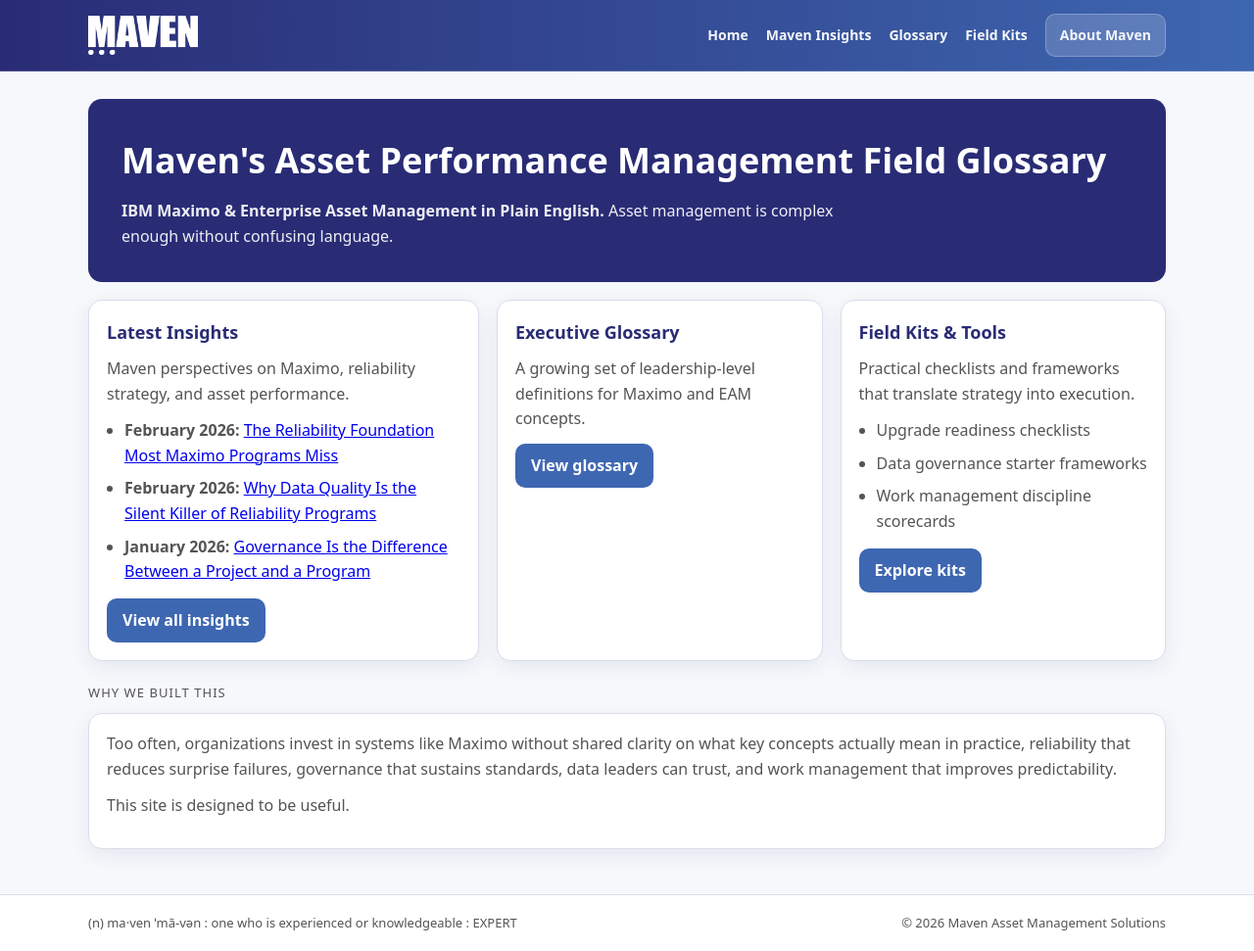
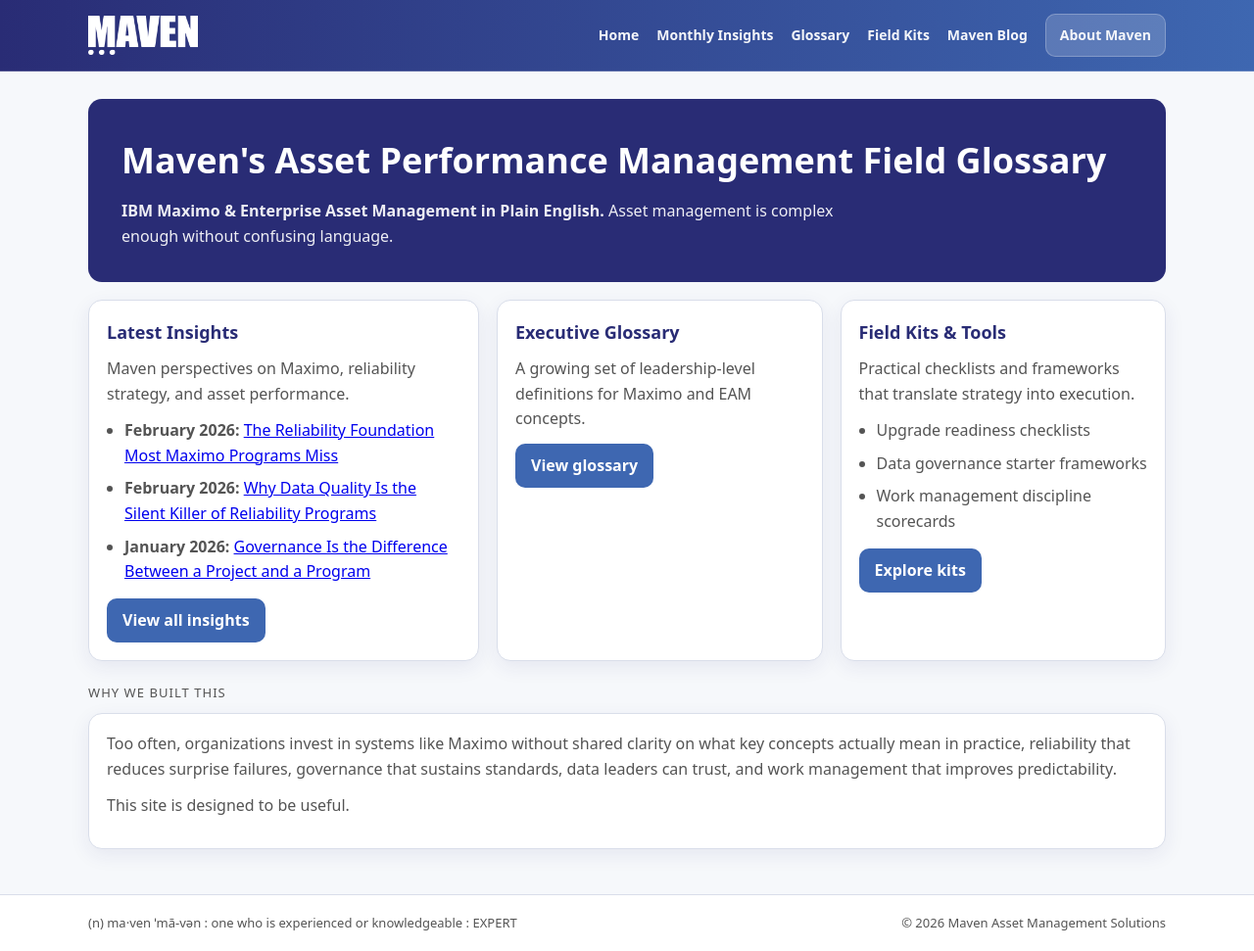
Before and after one commit to Maven-Asset-Management-Insights/content, a Jekyll site: the page built from index.md, in a window 1280 px wide. Shown: the whole page at 98% size. Built offline with Jekyll 4.4.1, drawn with Linux system fonts in a browser that asks for light colours.

Commit message:
Update default.html

```diff
--- a/_layouts/default.html
+++ b/_layouts/default.html
@@ -25,15 +25,14 @@
         </a>
 
         <!-- Navigation -->
-        <nav class="nav">
-          <a href="{{ "/" | relative_url }}">Home</a>
-          <a href="{{ "/maven-insights" | relative_url }}">Maven Insights</a>
-          <a href="{{ "/glossary" | relative_url }}">Glossary</a>
-          <a href="{{ "/field-kits" | relative_url }}">Field Kits</a>
-          <a class="cta" href="https://www.mavenasset.com" target="_blank" rel="noopener">
-            About Maven
-          </a>
-        </nav>
+       <nav class="nav">
+        <a href="{{ "/" | relative_url }}">Home</a>
+        <a href="{{ "/monthly-insights" | relative_url }}">Monthly Insights</a>
+        <a href="{{ "/glossary" | relative_url }}">Glossary</a>
+        <a href="{{ "/field-kits" | relative_url }}">Field Kits</a>
+        <a href="https://www.mavenasset.com/learn/blog/" target="_blank" rel="noopener">Maven Blog</a>
+      <a class="cta" href="https://www.mavenasset.com" target="_blank" rel="noopener">About Maven</a>
+      </nav>
 
       </div>
     </header>
```
